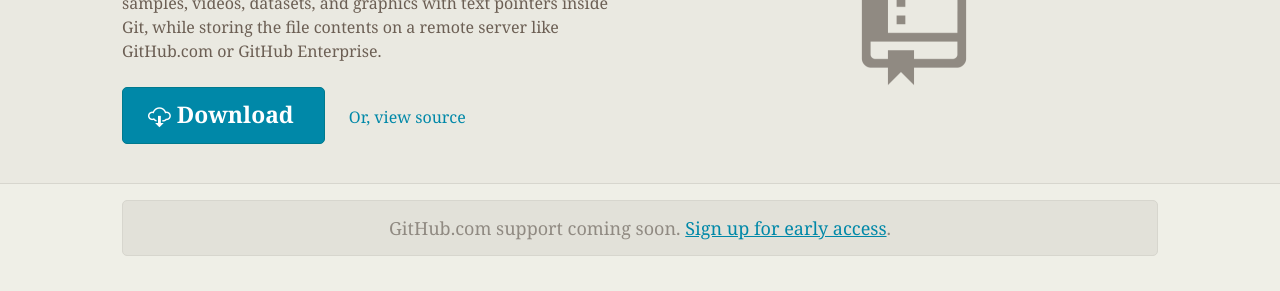
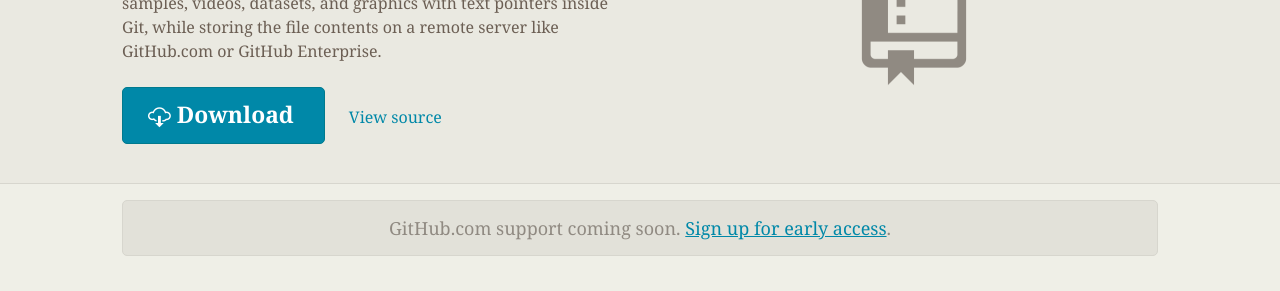
Before and after one commit to git-lfs/git-lfs.github.com, a Jekyll site: the page built from index.html, in a window 1280 px wide. Shown: the part 300-591 px from the top of the page. Built offline with Jekyll 4.4.1, drawn with Linux system fonts in a browser that asks for light colours.

Commit message:
Remove comma from "view source"

```diff
--- a/_includes/home/hero.html
+++ b/_includes/home/hero.html
@@ -16,7 +16,7 @@
         Download
       </a>
 
-      <a href="https://github.com/github/git-lfs?utm_source=gitlfs_site&amp;utm_medium=source_link&amp;utm_campaign=gitlfs" class="secondary-cta">Or, view source</a>
+      <a href="https://github.com/github/git-lfs?utm_source=gitlfs_site&amp;utm_medium=source_link&amp;utm_campaign=gitlfs" class="secondary-cta">View source</a>
 
     </div>
 
```
